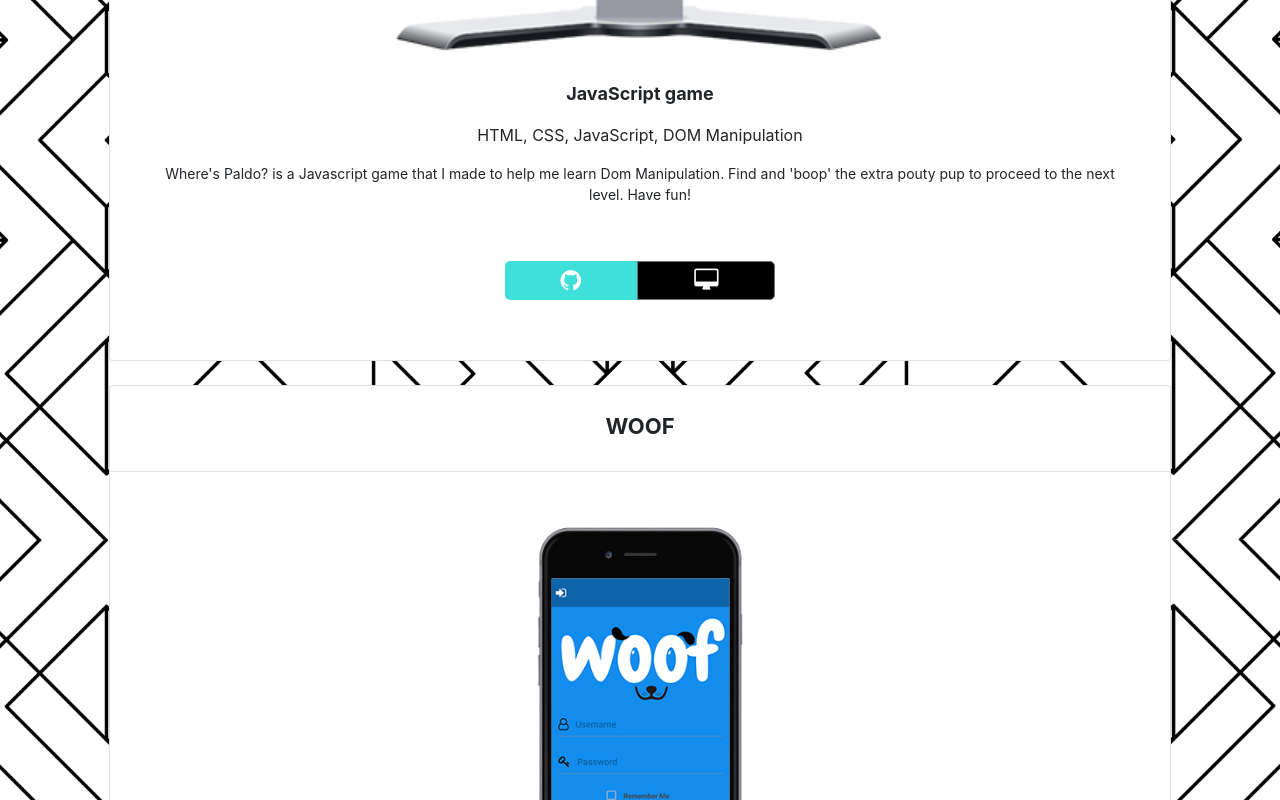
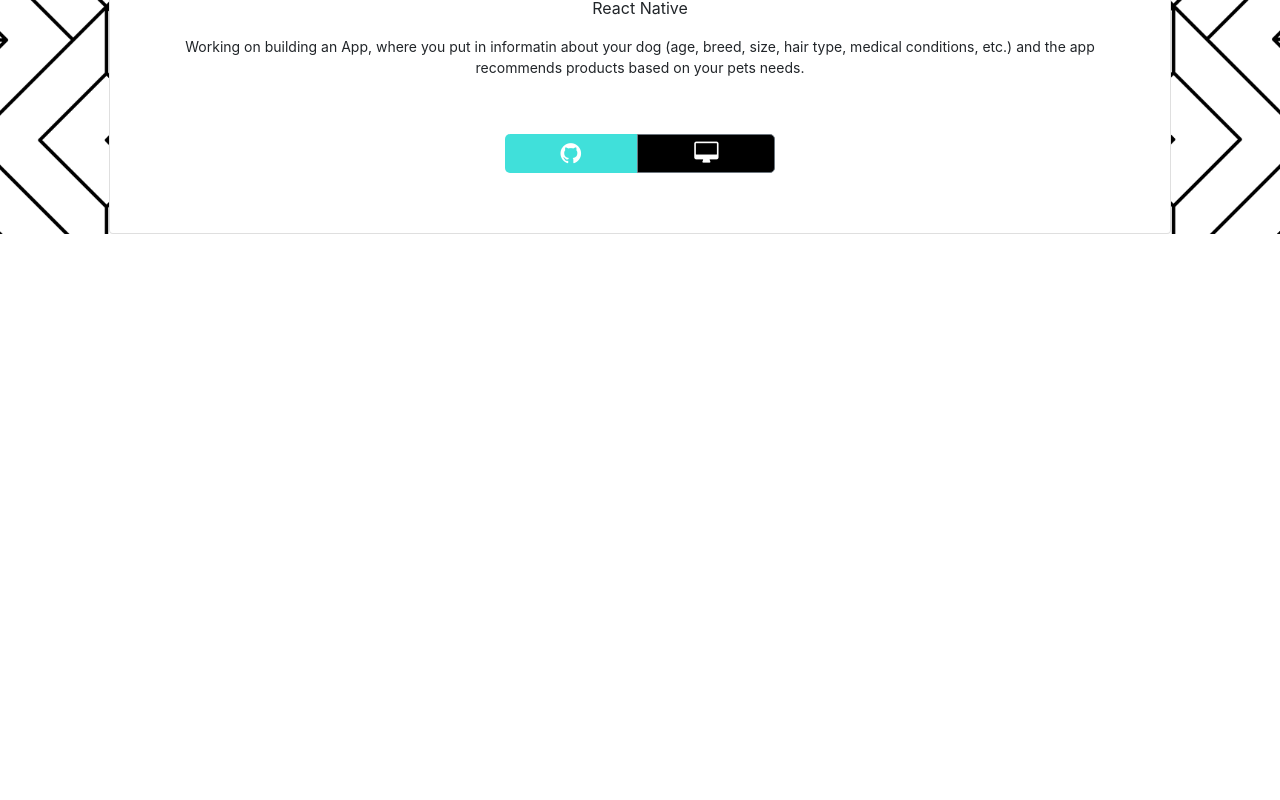
Before and after one commit to drobi710/portfolio, a React (Create React App) app: page /works in a window 1280 px wide. Shown: the part 3460-4260 px from the top of the page. After the commit the page ends 3694 px from the top, so only its background shows below. Built offline with nearby package versions, Linux system fonts and the light colour scheme.

Commit message:
update projects

```diff
--- a/src/shared/projects.js
+++ b/src/shared/projects.js
@@ -46,18 +46,6 @@ export const PROJECTS = [
   },
   {
     id: 3,
-    name: "Where's Paldo?",
-    image: wheresP,
-    imageC: "",
-    languages: "HTML, CSS, JavaScript, DOM Manipulation",
-    headline: "JavaScript game",
-    description:
-      "Where's Paldo? is a Javascript game that I made to help me learn Dom Manipulation. Find and 'boop' the extra pouty pup to proceed to the next level. Have fun!",
-    git: "https://github.com/drobi710/Where-s-Paldo-the-Pouty-Pup-",
-    web: "https://wherespaldo.netlify.app/",
-  },
-  {
-    id: 4,
     name: "WOOF",
     image: woof,
     imageC: "",
```
